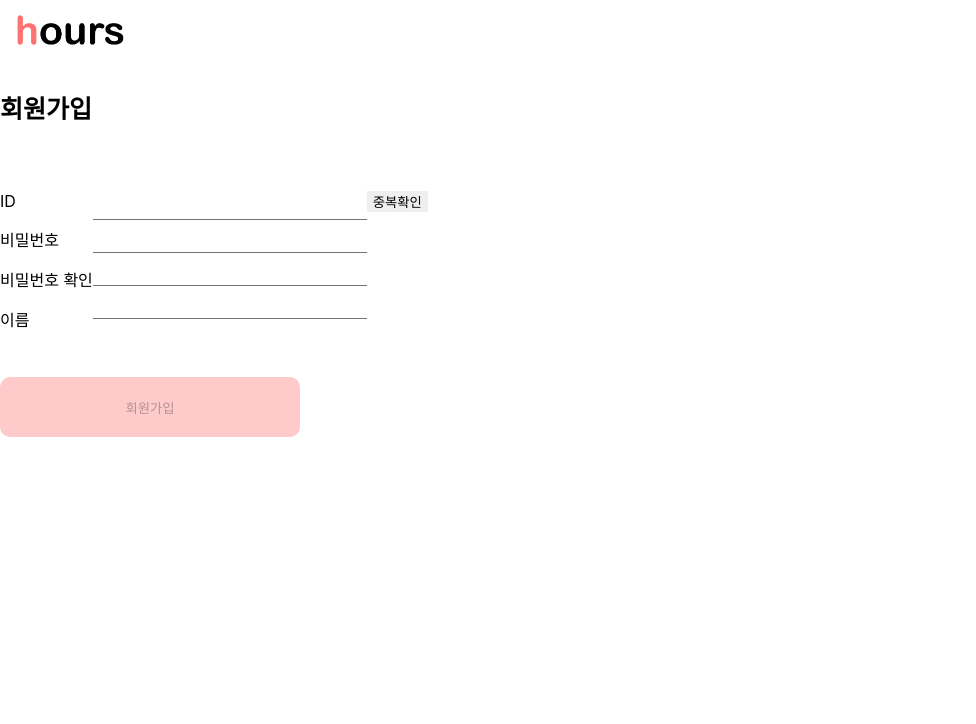
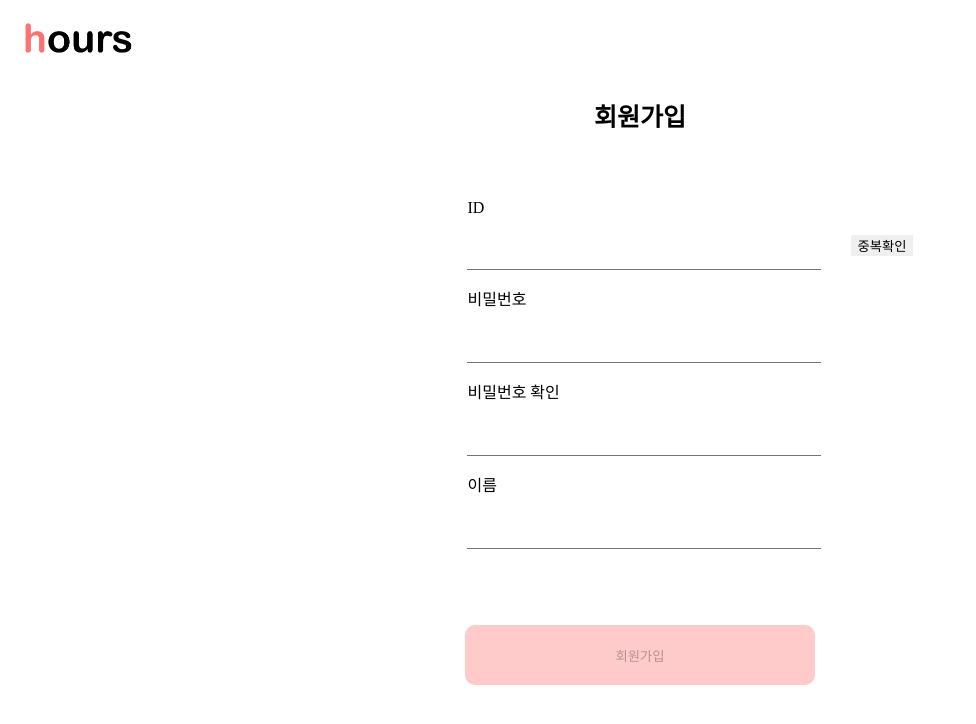
Before and after one commit to WebSystem-3/WebSysFront, a React (Create React App) app: page /signup in a window 1280 px wide. Shown: the top 724 px of the page, without its empty margins (0-976 px from the left). Built offline with nearby package versions, Linux system fonts and the light colour scheme.

Commit message:
모달에러 라우팅에러수정

```diff
--- a/src/Components/SignUp/SignUp.css
+++ b/src/Components/SignUp/SignUp.css
@@ -1,20 +1,18 @@
-
 .signUpForm{
-  justify-content: center;
-  align-items: center;
-
+    display: flex;
+    flex-direction: column;
+    align-items: center;
 }
 .signupContainer {
+    margin-left: 100px;
     display: table;
-}
-.texts{
-    display: table-cell;
-    justify-content: flex-start;
 }
 .inputs{
     display: table-cell;
 }
 .valBt{
+    display: table-cell;
+    margin-left: 30px;
     border: none;
     cursor: pointer;
 }
@@ -22,12 +20,13 @@
     display: block;
     border: none;
     border-bottom: 1.5px solid #747474;
-    width: 270px;
+    width: 350px;
     height: 30px;
+    margin-top: 20px;
 }
 .signUpBt2 {
-    margin-top: 30px;
-    width: 300px;
+    margin-top: 60px;
+    width: 350px;
     height: 59.75px;
     background-color: #ffcaca;
     border: none;
--- a/src/Components/SignUp/SignUp.jsx
+++ b/src/Components/SignUp/SignUp.jsx
@@ -3,12 +3,12 @@ import { useNavigate } from 'react-router-dom';
 import './SignUp.css';
 
 function SignUp({}) {
-  const [id, setId] = useState(''); //회원가입성공하면 네비게이트 페이지에서 구현
+  const [id, setId] = useState('');
   const [password, setPassword] = useState('');
   const [password2, setPassword2] = useState('');
   const [name, setName] = useState('');
   const [isIdValid, setIdValid] = useState(false);
-  const [isValCalled, setValCalled] = useState(false); //이미 존재하는 ID입니다 수정필요
+  const [isValCalled, setValCalled] = useState(false); //이미 존재하는 ID입니다 수정필요 안되면 그냥 지우기
   const navigate = useNavigate();
 
   const handleValidation = async () => {
@@ -71,18 +71,13 @@ function SignUp({}) {
     <div className='signUpForm'>
       <p className='pagetitle'>회원가입</p>
       <div className='signupContainer'>
-        <div className='texts'>
-          <p>ID</p>
-          <p>비밀번호</p>
-          <p>비밀번호 확인</p>
-          <p>이름</p>
-        </div>
       <div className='inputs'>
+        <p>ID
         <input
             type='text'
             className='inputSignUp'
             onChange={(event) => setId(event.target.value)}
-          />
+          /></p>
         {id === '' || id.length>=8 ? (
           <></>
         ) : (
@@ -96,34 +91,36 @@ function SignUp({}) {
             )
           ) : (
             <></>
-          )}
+          )}<p>비밀번호
           <input
             type='password'
             className='inputSignUp'
             onChange={(event) => setPassword(event.target.value)}
-          />
+          /></p>
         {password === '' || (password.length>=8 && password.length<=16) ? (
           <></>
         ) : (
           <div className='warning'>비밀번호는 8자~16자이어야 합니다.</div>
-        )}
+        )}<p>비밀번호 확인
           <input
             type='password'
             className='inputSignUp'
             onChange={(event) => setPassword2(event.target.value)}
-          />
+          /></p>
           {password !== '' && password === password2 ? (
             <></>
           ) : (
             password !== '' &&
             password2 !== '' && <div className='warning'>비밀번호가 일치하지 않습니다</div>
-          )}
+          )}<p>이름
           <input
             type='text'
             className='inputSignUp'
             onChange={(event) => setName(event.target.value)}
-          />
+          /></p>
       </div>
+      <br/>
+      <br/>
       <button className = 'valBt' onClick={handleValidation}>중복확인</button>
     </div>
       <button type='button' className="signUpBt2" onClick={handleSignup} disabled={!isIdValid}>
--- a/src/Components/UserInfo/UserInfo.jsx
+++ b/src/Components/UserInfo/UserInfo.jsx
@@ -50,7 +50,7 @@ function UserInfo() {
     navigate("/userEdit");
   }
   function logout(){
-    /*fetch(`http://43.201.197.131:8080/user/${user_id}/logout`)
+    fetch(`http://43.201.197.131:8080/user/${user_id}/logout`)
     .then((response) => {
       response.json().then((data) => {
         if (response.status === 200){
@@ -60,7 +60,7 @@ function UserInfo() {
         }
       });
     })
-    .catch((error) => console.error(error));*/
+    .catch((error) => console.error(error));
     navigate("/");
     resetUser();
   }
--- a/src/Page/LoginPage.jsx
+++ b/src/Page/LoginPage.jsx
@@ -1,4 +1,5 @@
 import LoginForm from '../Components/Login/LoginForm';
+import React, {useEffect} from 'react';
 import { useRecoilValue } from 'recoil';
 import { userState } from '../RecoilState';
 import { useNavigate } from "react-router-dom";
@@ -7,9 +8,11 @@ import logo from './logo2.png';
 function Login() {
   const user_id = useRecoilValue(userState);
   const navigate = useNavigate();
-  if (user_id !== null){
-    navigate('/main', {replace: true});
-  }
+  useEffect(() => {
+    if (user_id !== null) {
+      navigate('/main', { replace: true });
+    }
+  }, [user_id, navigate]);
   return (
     <>
     <img className='logo' src={logo} alt='로고이미지'/>
--- a/src/index.jsx
+++ b/src/index.jsx
@@ -1,10 +1,13 @@
 import React from 'react';
 import ReactDOM from 'react-dom/client';
-import './index.css';
 import App from './App';
+import Modal from 'react-modal';
 import reportWebVitals from './reportWebVitals';
 
 const root = ReactDOM.createRoot(document.getElementById('root'));
+
+Modal.setAppElement('#root');
+
 root.render(
   <React.StrictMode>
     <App />
```
Also changed, not shown: src/Components/Friends/Friends.jsx (indentation only).
